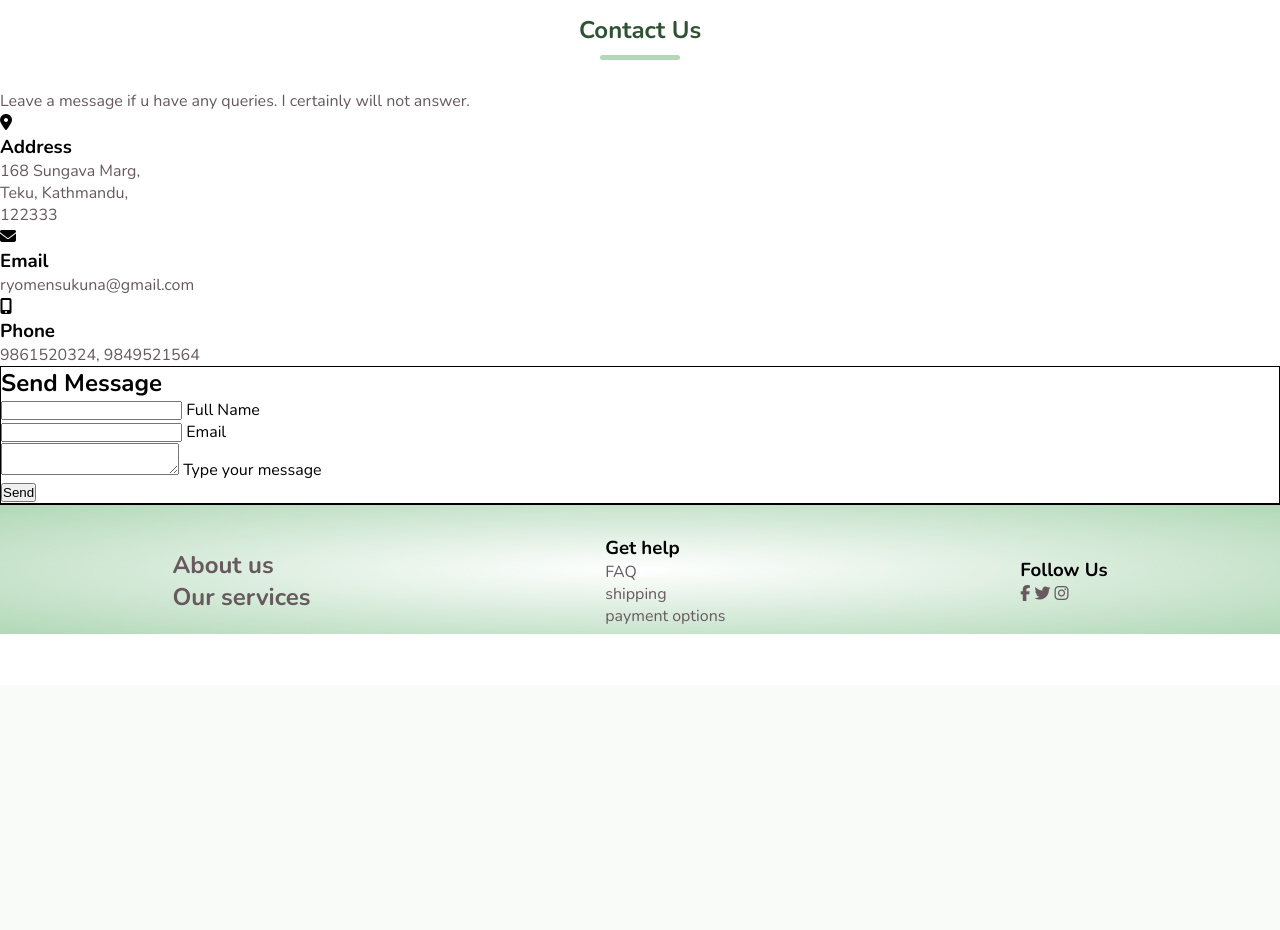
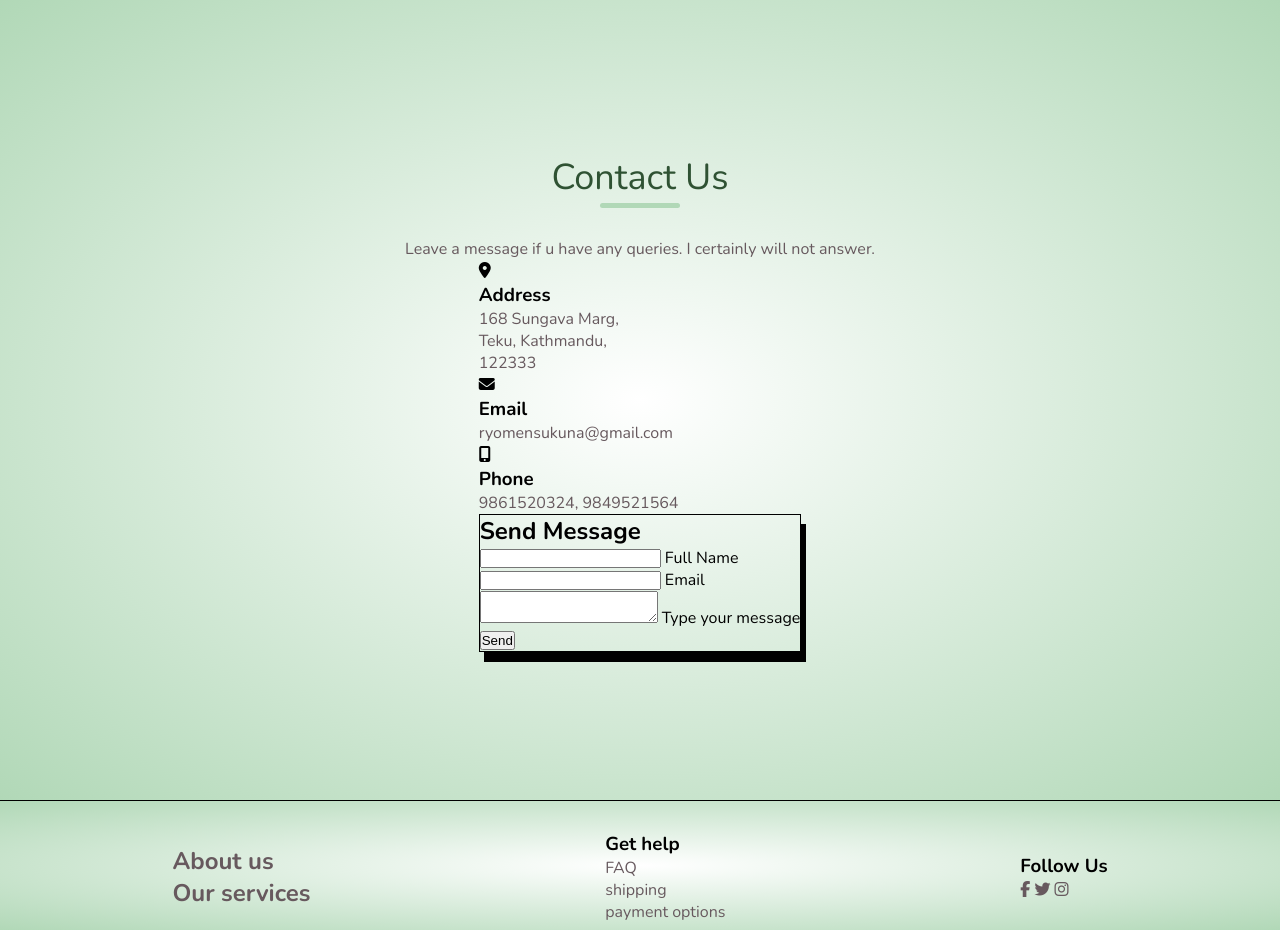
Before and after one commit to shreejupradhan/GoGreen, a PHP site: page /assets/php/contactus.php in a window 1280 px wide. Shown: the part 115-1045 px from the top of the page. Before the commit the page ends 749 px from the top, so only its background shows below. Run offline with PHP 8.4, Linux system fonts and the light colour scheme; some libraries are stand-ins or nearby versions.

Commit message:
Styles added

```diff
--- a/assets/style.css
+++ b/assets/style.css
@@ -325,3 +325,83 @@
     border-radius: 50px;
     transition: 0.5s;
   }
+
+  .social-icons {
+    margin: 50px auto;
+    text-align: center;
+  }
+
+  .social-icons img {
+    width: 50px;
+    margin: 0 12px;
+    box-shadow: 0 0 20px 0 #7f7f7f3d;
+    cursor: pointer;
+    border-radius: 50%;
+  }
+
+  .input-group {
+    top: 180px;
+    position: absolute;
+    width: 280px;
+    transition: 0.5s;
+  }
+
+  .input-field {
+    width: 100%;
+    padding: 10px 0;
+    margin: 5px 0;
+    border-top: 0;
+    border-left: 0;
+    border-right: 0;
+    border: 1px solid black;
+    border-radius: 6px;
+    background: transparent;
+    padding-left: 4px;
+  }
+
+  .submit-btn {
+    width: 85%;
+    position: center;
+    padding: 15px 30px;
+    cursor: pointer;
+    display: block;
+    margin: auto;
+    background: linear-gradient(to right, #b6e2d3, #ddffe7);
+    border: 0;
+    outline: none;
+    border-radius: 30px;
+  }
+
+  .check-box {
+    margin: 30px 3px 30px 0;
+  }
+
+  #signin {
+    left: 50px;
+  }
+
+  #signup {
+    left: 450px;
+  }
+  /*for contactus*/
+  .contact {
+    position: relative;
+    min-height: 100vh;
+    padding: 50px 100px;
+    display: flex;
+    justify-content: center;
+    align-items: center;
+    flex-direction: column;
+    background: radial-gradient(#fff, #b1d8b7);
+    background-size: cover;
+  }
+
+  .contact .content {
+    max-width: 800px;
+    text-align: center;
+  }
+
+  .contact .content h2 {
+    font-size: 36px;
+    font-weight: 500;
+  }
```
